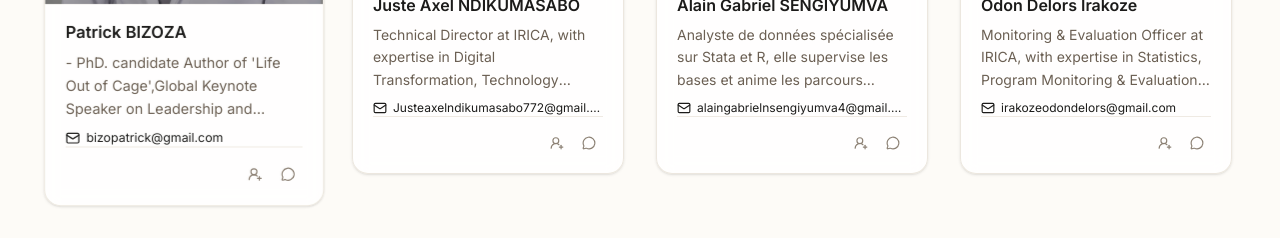
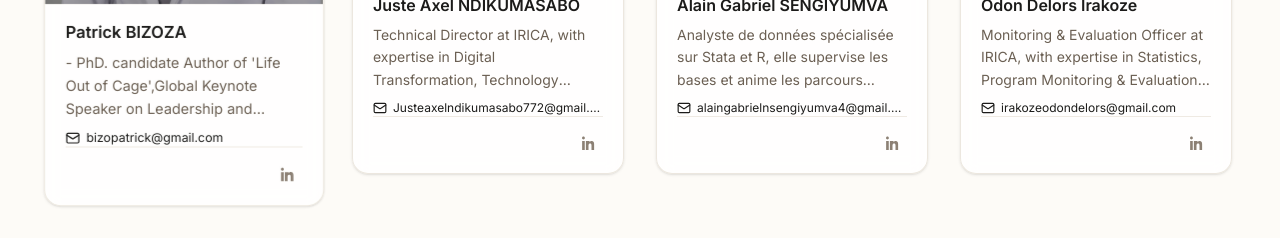
Before and after one commit to APDYd-dotcom/Irica, a React (Vite) app: page / in a window 1280 px wide. Shown: the part 4540-4778 px from the top of the page. Built offline with nearby package versions, Linux system fonts and the light colour scheme; no server answers.

Commit message:
Team replace that icons

```diff
--- a/src/components/Team/TeamCard.jsx
+++ b/src/components/Team/TeamCard.jsx
@@ -1,4 +1,4 @@
-import { Mail, MessageCircle, UserRoundPlus } from "lucide-react";
+import { Mail } from "lucide-react";
 import { motion } from "framer-motion";
 import { useLanguage } from "../../i18n/LanguageContext";
 import { EASE } from "../../animations/variants";
@@ -70,14 +70,15 @@ function TeamCard({ member, featured = false }) {
             aria-label={t("team.linkedinLabel", { name: member.name })}
             className="flex h-7 w-7 items-center justify-center rounded-full text-neutral-500 transition-colors duration-200 hover:bg-primary-50 hover:text-primary-700"
           >
-            <UserRoundPlus className="h-3.5 w-3.5" />
-          </a>
-          <a
-            href={member.twitter}
-            aria-label={t("team.contactLabel", { name: member.name })}
-            className="flex h-7 w-7 items-center justify-center rounded-full text-neutral-500 transition-colors duration-200 hover:bg-primary-50 hover:text-primary-700"
-          >
-            <MessageCircle className="h-3.5 w-3.5" />
+            <svg
+              xmlns="http://www.w3.org/2000/svg"
+              viewBox="0 0 24 24"
+              fill="currentColor"
+              className="h-3.5 w-3.5"
+              aria-hidden="true"
+            >
+              <path d="M4.98 3.5C4.98 4.88 3.87 6 2.5 6S0 4.88 0 3.5 1.12 1 2.5 1s2.48 1.12 2.48 2.5zM.24 8.5h4.5V24H.24V8.5zm8.32 0h4.32v2.16c.62-1 1.7-2.2 3.48-2.2 3.73 0 4.42 2.45 4.42 5.64V24h-4.5v-7.15c0-1.7-.03-3.9-2.38-3.9-2.38 0-2.75 1.86-2.75 3.78V24h-4.5V8.5z" />
+            </svg>
           </a>
         </div>
       </div>
```
